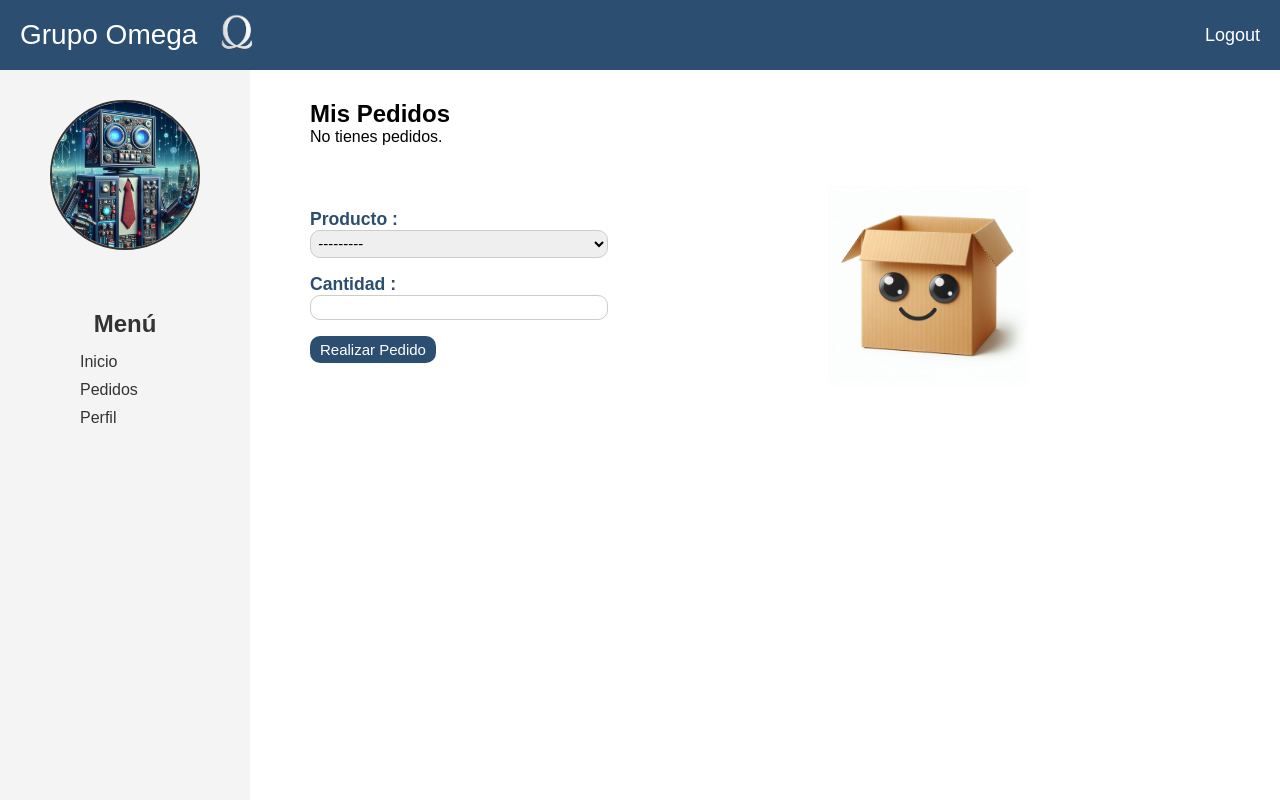
After one commit to EusaHack/GrupoOmega, a Django app: page /login/orders_user/ in a window 1280 px wide. The commit adds this page. Run offline with Django 4.2, Linux system fonts and the light colour scheme; a user stored in the database is signed in; data that the repository does not hold is empty; some web fonts are replaced.

Commit message:
[UPDATE] se agrega pantalla de pedido en usuario funcional

```diff
--- /dev/null
+++ b/cuenta/forms.py
@@ -0,0 +1,12 @@
+from django import forms
+from .models import Pedido, Producto
+
+class PedidoForm(forms.ModelForm):
+    class Meta:
+        model = Pedido
+        fields = ['producto', 'cantidad']
+
+    def __init__(self, *args, **kwargs):
+        super().__init__(*args, **kwargs)
+        # Filtrar productos disponibles (puedes agregar más filtros si es necesario)
+        self.fields['producto'].queryset = Producto.objects.filter(stock__gt=0)
--- a/cuenta/models.py
+++ b/cuenta/models.py
@@ -37,3 +37,36 @@ class CustomUser(AbstractBaseUser, PermissionsMixin):
 
     def __str__(self):
         return self.email
+
+
+# Modelo de Producto
+class Producto(models.Model):
+    nombre = models.CharField(max_length=255)
+    descripcion = models.TextField()
+    precio = models.DecimalField(max_digits=10, decimal_places=2)
+    stock = models.IntegerField()
+
+    def __str__(self):
+        return self.nombre
+
+# Modelo de Pedido
+class Pedido(models.Model):
+    ESTADO_CHOICES = [
+        ('pendiente', 'Pendiente'),
+        ('entregado', 'Entregado'),
+        ('cancelado', 'Cancelado')
+    ]
+
+    usuario = models.ForeignKey(CustomUser, on_delete=models.CASCADE)
+    producto = models.ForeignKey(Producto, on_delete=models.CASCADE)
+    cantidad = models.IntegerField()
+    fecha_pedido = models.DateTimeField(auto_now_add=True)
+    estado_entrega = models.CharField(
+        max_length=10, choices=ESTADO_CHOICES, default='pendiente'
+    )
+
+    def __str__(self):
+        return f"Pedido de {self.usuario.username} para {self.producto.nombre}"
+
+    def total(self):
+        return self.cantidad * self.producto.precio
--- a/cuenta/static/cuenta/css/styleDash.css
+++ b/cuenta/static/cuenta/css/styleDash.css
@@ -278,3 +278,82 @@ textarea {
 .cont-int2 .cont-int-nav .spacer-i {
     margin-left: 90px; /* Empuja los siguientes elementos hacia la derecha */
 }
+
+.info-dashboard-user h2{
+    color: #2b4e71;
+}
+
+.info-dashboard-user h3{
+    color: #2b4e71;
+}
+
+.info-dashboard-user p{
+    color: #2b4e71;
+}
+
+.img-dashboard-user {
+    flex: 1; /* Toma el espacio disponible */
+    display: flex;
+    justify-content: center; /* Centra horizontalmente la imagen */
+    align-items: center; /* Centra verticalmente la imagen */
+}
+
+.img-dashboard-user img {
+    width: 50%; /* Ajusta el tamaño de la imagen */
+    max-width: 400px; /* Tamaño máximo para evitar que se agrande demasiado en pantallas grandes */
+    height: auto; /* Mantiene la relación de aspecto */
+}
+
+.img-dashboard-pedido {
+    display: flex;
+    justify-content: flex-end; /* Alinea la imagen a la derecha */
+    align-items: center; /* Centra la imagen verticalmente */
+}
+
+.img-dashboard-pedido img {
+    width: 50%; /* Ajusta el tamaño de la imagen */
+    max-width: 400px; /* Tamaño máximo para evitar que se agrande demasiado en pantallas grandes */
+    height: auto; /* Mantiene la relación de aspecto */
+}
+
+.form-pedido {
+    margin: 40px 0px;
+    display: flex;
+    align-items: center;
+    gap: 20px; /* Añadir espacio entre los elementos */
+}
+
+form .form-group label {
+    font-weight: bold;         /* Hace que las etiquetas sean más prominentes */
+    font-size: 1.1rem;         /* Tamaño de fuente más grande */
+    margin-bottom: 0.5rem;     /* Espacio debajo de las etiquetas */
+    color: #2b4e71;            /* Color de texto de las etiquetas */
+}
+
+/* Estilo para los inputs */
+form .form-group input,
+form .form-group select {
+    width: 100%;               /* Usa el 100% del ancho disponible */
+    max-width: 300px;          /* O un tamaño máximo para evitar que se agranden demasiado */
+    padding: 0.2rem;           /* Aumenta el espaciado dentro del campo */
+    margin-bottom: 1rem;       /* Espacio debajo de cada input */
+    border: 1px solid #ccc;    /* Borde gris */
+    border-radius: 10px;       /* Bordes redondeados */
+    font-size: 15px;
+}
+
+/* Estilo para el botón de envío */
+form button {
+    padding: 5px 10px;        /* Relleno del botón */
+    background-color: #2b4e71; /* Color de fondo */
+    color: white;              /* Color del texto */
+    border: none;              /* Sin borde */
+    border-radius: 10px;        /* Bordes redondeados */
+    cursor: pointer;           /* Cambia el cursor cuando pasa sobre el botón */
+    font-size: 15px;           /* Tamaño de la fuente */
+}
+
+
+form button:hover {
+    background-color: #2980b9; /* Cambia el color del botón cuando pasa el ratón */
+}
--- a/cuenta/templates/cuenta/admin.html
+++ b/cuenta/templates/cuenta/admin.html
@@ -23,7 +23,7 @@
 
 {% block dashboard %}
     <section class="dashboard">
-        <h2>Bienvenido, {{ user_name }}!</h2>
+        <h2>Bienvenido, {{ username }}!</h2>
         <p>¡Bienvenido al dashboard! Por favor, elige la opción que desees explorar.</p>
         <button>Cambiar</button>
     </section>
--- /dev/null
+++ b/cuenta/templates/cuenta/user-pedidos.html
@@ -0,0 +1,91 @@
+{% extends 'cuenta/baseDashboard.html' %}
+{% load static %}
+
+{% block avatar %}
+    <div class="user-avatar">
+        <img class="user-avatar" src="{% static 'inicio/images/avatar/admin.jfif' %}" alt="Imagen de usuario">
+    </div>
+{% endblock %}
+
+{% block menu %}
+    <div class="menu-content">
+        <h2>Menú</h2>
+        <ul>
+            <li><a href="{% url 'user_dashboard_user' %}">Inicio</a></li>
+            <li><a href="{% url 'orders_user' %}">Pedidos</a></li>
+            <li><a href="">Perfil</a></li>
+        </ul>
+    </div>
+{% endblock %}
+
+{% block dashboard %}
+    <style>
+        .pedido-dashboard-user {
+            max-height: 250px;
+            overflow-y: auto;
+        }
+        table {
+            width: 100%;
+            border-collapse: collapse;
+            margin: 30px 0px;
+        }
+        th, td {
+            padding: 4px 6px;
+            text-align: left;
+            border: 1px solid #ddd;
+        }
+        th {
+            background-color: #f2f2f2;
+        }
+    </style>
+    <section class="dashboard">
+        <h2>Mis Pedidos</h2>
+        <div class="pedido-dashboard-user">
+            {% if pedidos %}
+                <table class="table">
+                <thead>
+                    <tr>
+                    <th>Producto</th>
+                    <th>Cantidad</th>
+                    <th>Total</th>
+                    <th>Fecha del Pedido</th>
+                    <th>Estado</th>
+                    </tr>
+                </thead>
+                <tbody>
+                    {% for pedido in pedidos %}
+                    <tr>
+                        <td>{{ pedido.producto.nombre }}</td>
+                        <td>{{ pedido.cantidad }}</td>
+                        <td>{{ pedido.total }}</td>
+                        <td>{{ pedido.fecha_pedido }}</td>
+                        <td>{{ pedido.estado_entrega }}</td>
+                    </tr>
+                    {% endfor %}
+                </tbody>
+                </table>
+            {% else %}
+                <p>No tienes pedidos.</p>
+            {% endif %}
+        </div>
+        <div class="form-pedido">
+            <div class="form-pedido-datos">
+                <form method="post">
+                    {% csrf_token %}
+                    <div class="form-group">
+                        <label for="{{ form.producto.id_for_label }}">Producto :</label>
+                        {{ form.producto }}
+                    </div>
+                    <div class="form-group">
+                        <label for="{{ form.cantidad.id_for_label }}">Cantidad :</label>
+                        {{ form.cantidad }}
+                    </div>
+                    <button type="submit">Realizar Pedido</button>
+                </form>
+            </div>
+            <div class="img-dashboard-pedido">
+                <img src="{% static 'inicio/images/login/Designer.jpeg' %}" alt="Imagen dashboard">
+            </div>
+        </div>
+    </section>
+{% endblock %}
--- a/cuenta/urls.py
+++ b/cuenta/urls.py
@@ -10,6 +10,8 @@ urlpatterns = [
     path('auth/', views.authorizationUser, name="authorizationUser"),
     path('register/', views.codeUserValidation, name="codeUserValidation"),
     path('user_dashboard/', views.usuario_dashboard, name="user_dashboard"),
+    path('dashboard_user/', usuario_dashboard_no_admin.as_view(), name="user_dashboard_user"),
+    path('orders_user/', usuario_pedidos.as_view(), name="orders_user"),
     path('dashboard/', usuario_dashboard_admin.as_view(), name='usuario_dashboard_admin'),
     path('dashboard_inicio/', DashBoardView.as_view(), name='dashboard_inicio'),
     path('modificaciones/', ModifView.as_view(), name='modificaciones'),
--- a/cuenta/views.py
+++ b/cuenta/views.py
@@ -4,12 +4,13 @@ from django.views.decorators.csrf import csrf_protect
 from django.contrib.auth.hashers import make_password
 from django.http import Http404
 from django.contrib.auth import logout,get_user_model,login
-from .models import CustomUser
+from .models import CustomUser,Producto,Pedido
 from . import functions_x
 from django.contrib.auth.forms import AuthenticationForm
 from django.views.generic import TemplateView
 from django.urls import reverse
 from django.contrib.auth.mixins import LoginRequiredMixin
+from .forms import PedidoForm
 
 # Create your views here.
 
@@ -25,10 +26,54 @@ def usuario_dashboard(request):
     if request.user.is_superuser:
         return redirect(reverse('usuario_dashboard_admin'))
     else:
-        return render(request, 'cuenta/user.html')
+        return redirect(reverse('user_dashboard_user'))
+
+
+class usuario_dashboard_no_admin(LoginRequiredMixin,TemplateView):
+    template_name = 'cuenta/user.html'
+
+    def get_context_data(self, **kwargs):
+        context = super().get_context_data(**kwargs)
+        context['username'] = self.request.user.username
+        return context
+
+class usuario_pedidos(LoginRequiredMixin,TemplateView):
+    template_name = 'cuenta/user-pedidos.html'
+
+    def get(self, request, *args, **kwargs):
+        pedidos = Pedido.objects.filter(usuario=request.user)
+        form = PedidoForm()
+        return render(request, self.template_name, {'form': form, 'pedidos': pedidos})
+
+    def post(self, request, *args, **kwargs):
+        form = PedidoForm(request.POST)
+        if form.is_valid():
+
+            pedido = form.save(commit=False)
+            pedido.usuario = request.user
+            pedido.save()
+
+            producto = pedido.producto
+            producto.stock -= pedido.cantidad
+            producto.save()
+
+            form = PedidoForm()
+
+            pedidos = Pedido.objects.filter(usuario=request.user)
+
+            return render(request, self.template_name,{'form': form, 'pedidos': pedidos})
+
+        return render(request, self.template_name, {'form': form, 'pedidos': pedidos})
+
+
 
 class usuario_dashboard_admin(LoginRequiredMixin,TemplateView):
     template_name = 'cuenta/admin.html'
+
+    def get_context_data(self, **kwargs):
+        context = super().get_context_data(**kwargs)
+        context['username'] = self.request.user.username
+        return context
 
 class DashBoardView(LoginRequiredMixin,TemplateView):
     template_name = 'cuenta/admin-d.html'
```
Also changed, not shown: cuenta/admin.py (+7 -2 lines), cuenta/templates/cuenta/user.html (+13 -8 lines), cuenta/migrations/0006_producto.py (added), cuenta/migrations/0007_pedido.py (added), cuenta/migrations/0008_alter_pedido_estado_entrega.py (added), inicio/static/inicio/images/login/Designer.jpeg (added).
